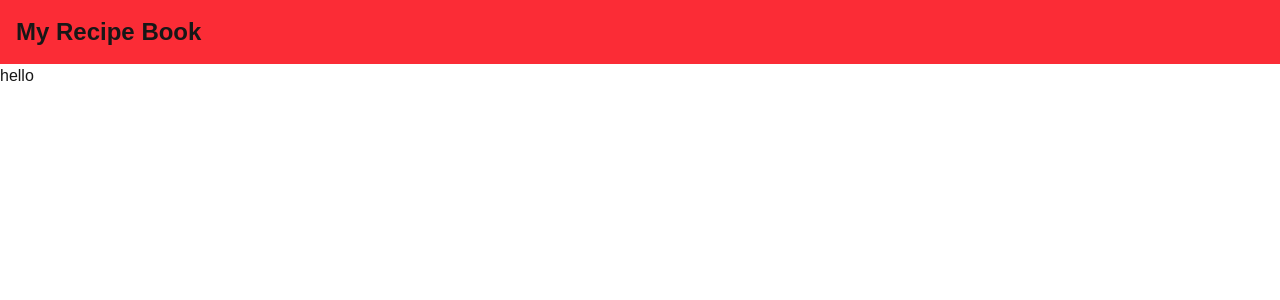
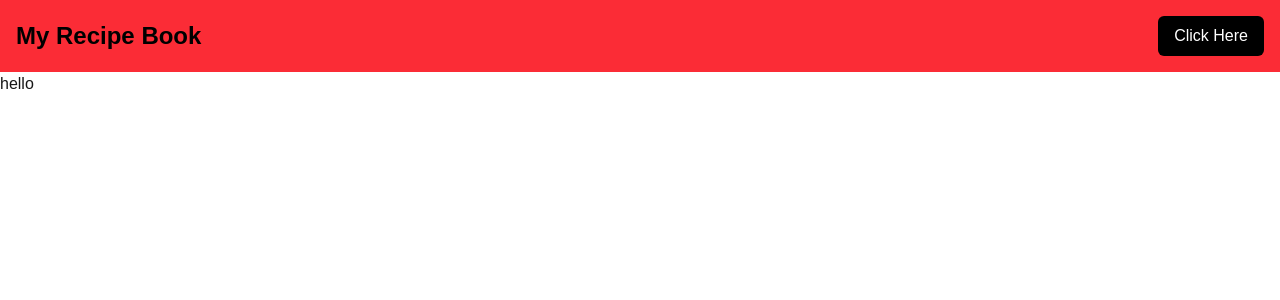
Before and after one commit to MBilalShaikh2003/dynamicRouting-Next, a Next.js app in the folder dynamicrouting/: page / in a window 1280 px wide. Shown: the top 300 px of the page. Built offline with nearby package versions, Linux system fonts and the light colour scheme.

Commit message:
implementing dynamic routing

```diff
--- /dev/null
+++ b/dynamicrouting/src/app/Recipes/[slug]/page.jsx
@@ -0,0 +1,29 @@
+import recipes from '@/app/data/recipe';
+import { notFound } from 'next/navigation';
+import Image from 'next/image';
+
+export async function generateStaticParams() {
+  return recipes.map((recipe) => ({
+    slug: recipe.slug,
+  }));
+}
+
+export default function RecipeDetail({ params }) {
+  const recipe = recipes.find((r) => r.slug === params.slug);
+
+  if (!recipe) return notFound();
+
+  return (
+    <div className="p-8">
+      <h1 className="text-3xl font-bold mb-4">{recipe.title}</h1>
+      <Image
+        src={recipe.image}
+        alt={recipe.title}
+        width={600}
+        height={400}
+        className="rounded mb-4"
+      />
+      <p className="text-lg">{recipe.description}</p>
+    </div>
+  );
+}
--- a/dynamicrouting/src/app/Recipes/page.jsx
+++ b/dynamicrouting/src/app/Recipes/page.jsx
@@ -4,10 +4,10 @@ import recipes from "../data/recipe";
 export default function RecipePages() {
   return (
     <div>
-      <h1>All Recipes here</h1>
-      <div>
+      <h1 className=" text-2xl font-bold text-center">All Recipes here</h1>
+      <div className=" flex  flex-wrap gap-1">
         {recipes.map((recipe) => (
-          <RecipeCard key={recipe.id} recipe={recipe} />
+          <RecipeCard key={recipe.id} recipe={recipe}  />
         ))}
       </div>
     </div>
--- a/dynamicrouting/src/app/components/RecipeCard.jsx
+++ b/dynamicrouting/src/app/components/RecipeCard.jsx
@@ -8,7 +8,7 @@ export default function RecipeCard({ recipe }) {
       <Image src={recipe.image} alt={recipe.title} width={320} height={200} className="rounded" />
       <h2 className="text-xl font-bold mt-2">{recipe.title}</h2>
       <p>{recipe.description}</p>
-      <Link href={`/recipes/${recipe.slug}`} className="text-blue-500 underline mt-2 inline-block">
+      <Link href={`/Recipes/${recipe.slug}`} className="text-blue-500 underline mt-2 inline-block">
         View Recipe
       </Link>
     </div>
--- a/dynamicrouting/src/app/components/header.jsx
+++ b/dynamicrouting/src/app/components/header.jsx
@@ -1,11 +1,26 @@
-import React from 'react'
+'use client'; // required because you're using a hook and event handler in app router
+
+import React from 'react';
+import { useRouter } from 'next/navigation'; // ✅ Correct import for App Router
 
 const Headers = () => {
+  const router = useRouter();
+
+  const handleClick = () => {
+    router.push('/Recipes');
+  };
+
   return (
-    <header className=' bg-red-500 p-4'>
-        <h1 className=' text-2xl font-bold'>My Recipe Book </h1>
+    <header className="bg-red-500 p-4 flex justify-between items-center">
+      <h1 className="text-2xl font-bold text-black">My Recipe Book</h1>
+      <button
+        className="bg-black text-white px-4 py-2 rounded-md hover:opacity-80 transition"
+        onClick={handleClick}
+      >
+        Click Here
+      </button>
     </header>
-  )
-}
+  );
+};
 
 export default Headers;
```
